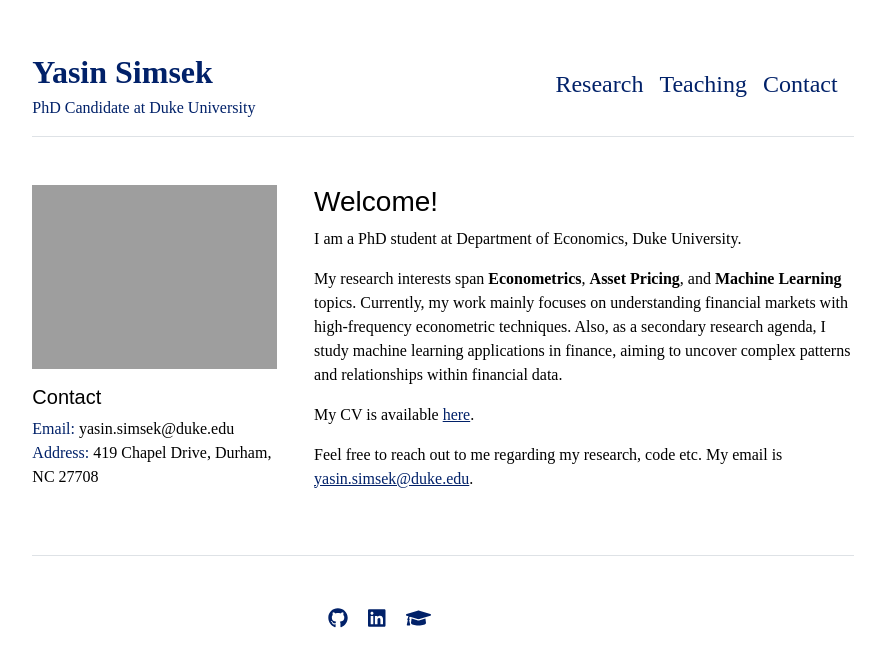
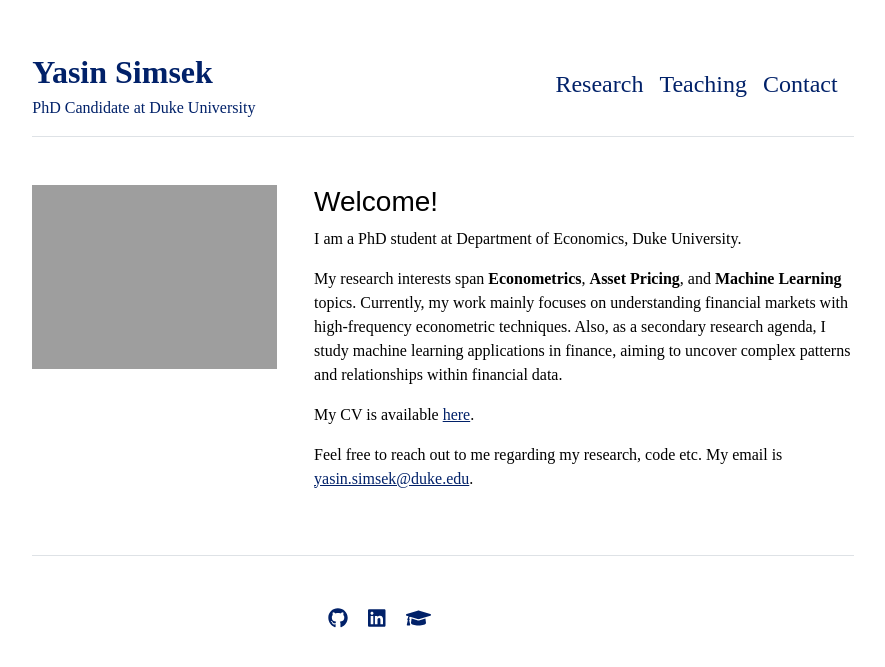
Before and after one commit to yasin-simsek/yasin-simsek.github.io, a Jekyll site: the page built from index.md, in a window 1280 px wide. Shown: the top 667 px of the page, without its empty margins (197-1082 px from the left). Built offline with Jekyll 4.4.1, drawn with Linux system fonts in a browser that asks for light colours.

Commit message:
minor changes

```diff
--- a/_layouts/home.html
+++ b/_layouts/home.html
@@ -6,13 +6,13 @@ layout: default
   <!-- Left Column: Photo and Contact Info -->
   <div class="col-md-4">
     <img src="{{ site.github.url }}/assets/img/duke_photo.jpg" alt="Profile Photo" class="img-fluid" style="max-width: 95%; height: auto;">
-    <div style="margin-top: 1rem;">
+    <!-- <div style="margin-top: 1rem;">
       <h5>Contact</h5>
       <p>
         <span style="color: #012169;">Email:</span> yasin.simsek@duke.edu<br>
         <span style="color: #012169;">Address:</span> 419 Chapel Drive, Durham, NC 27708<br>
       </p>
-    </div>
+    </div> -->
   </div>
 
   <!-- Right Column: Page Content -->
```
